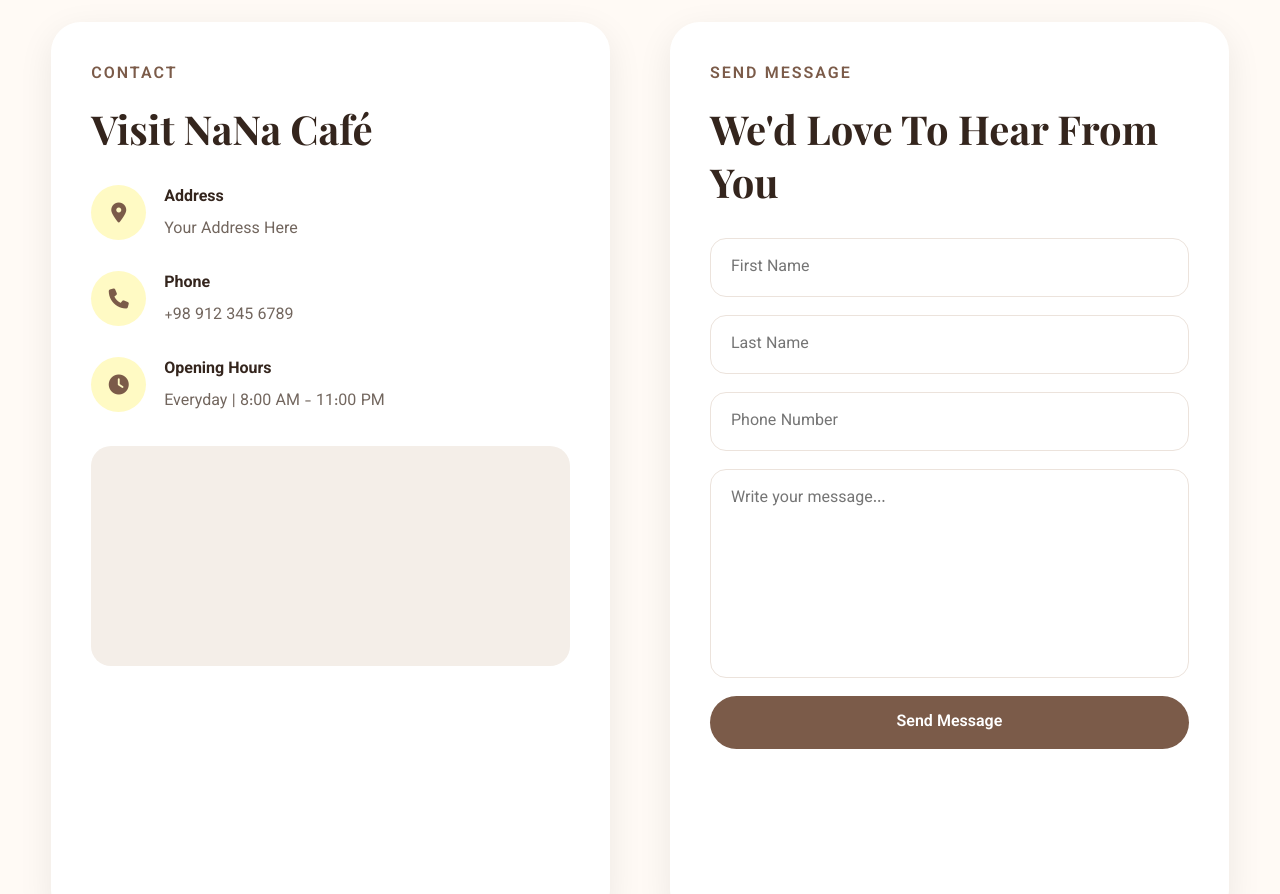
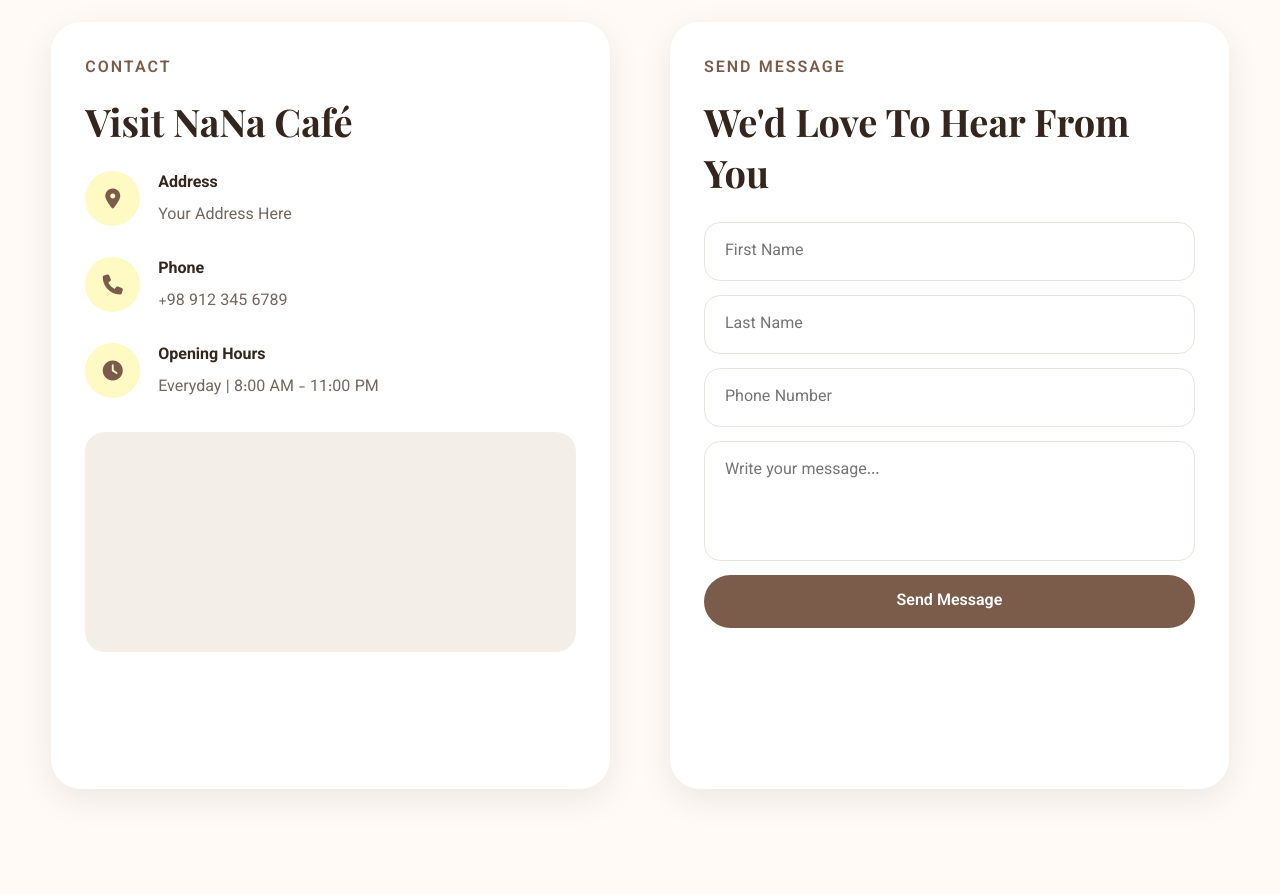
Before and after one commit to AnisKomeili/NaNa-cafe, a plain HTML site: page index.html in a window 1280 px wide. Shown: the part 3921-4815 px from the top of the page. Drawn offline with nearby package versions, Linux system fonts and the light colour scheme.

Commit message:
Update style.css

```diff
--- a/style.css
+++ b/style.css
@@ -796,7 +796,7 @@ button{
 .contact__info,
 .contact__form{
     background:#fff;
-    padding:40px;
+    padding:34px;
     border-radius:30px;
     box-shadow:var(--shadow);
 }
@@ -804,8 +804,8 @@ button{
 .contact__info h2,
 .contact__form h2{
     font-family:"Playfair Display",serif;
-    font-size:40px;
-    margin-bottom:30px;
+    font-size:38px;
+    margin-bottom:24px;
 }
 
 .info-item{
@@ -846,7 +846,7 @@ button{
 .contact__form form{
     display:flex;
     flex-direction:column;
-    gap:18px;
+    gap:14px;
 }
 
 .contact__form input,
@@ -855,8 +855,13 @@ button{
     padding:16px 20px;
     border-radius:16px;
     border:1px solid var(--border);
+    background:#fff;
+}
+
+.contact__form textarea{
+    height:120px;
+    overflow-y:auto;
     resize:none;
-    background:#fff;
 }
 
 .contact__form input:focus,
@@ -1165,6 +1170,10 @@ button{
         font-size:34px;
     }
 
+    .contact__form textarea{
+        height:90px;
+    }
+
     /* ========== MOBILE SLIDER ========== */
 
     .menu-slider{
```
